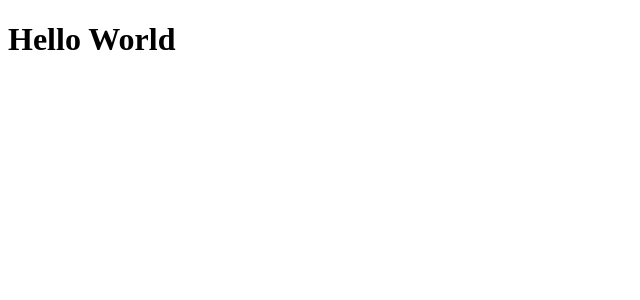
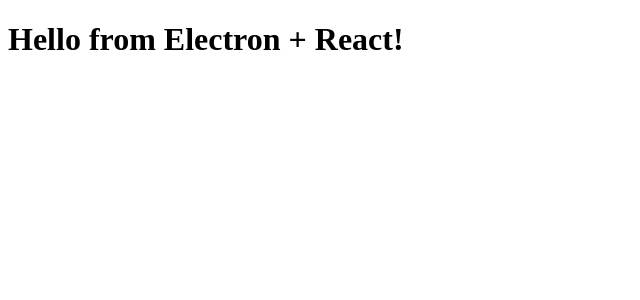
Before and after one commit to Deepak-96adt/HydrogenSimtel-React, a React app: page / in a window 1280 px wide. Shown: the top 300 px of the page, without its empty margins (0-640 px from the left). Built offline with nearby package versions, Linux system fonts and the light colour scheme.

Commit message:
Revert "test"
This reverts commit 747962205ff3d051375ec451111b66170e64f54d.

```diff
--- a/src/App.js
+++ b/src/App.js
@@ -3,7 +3,7 @@
 const App = () => {
   return (
     <div>
-      <h1>Hello World</h1>
+      <h1>Hello from Electron + React!</h1>
     </div>
   );
 };
```
